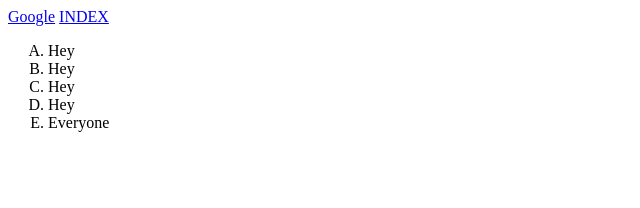
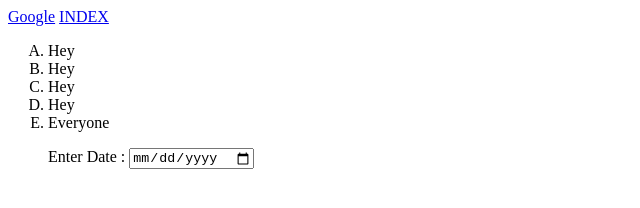
Before and after one commit to gurbaaz19/Practice, a plain HTML site: page hello.html in a window 1280 px wide. Shown: the whole page, without its empty margins (0-640 px from the left). Drawn offline with Linux system fonts and the light colour scheme.

Commit message:
commit 6

```diff
--- a/hello.html
+++ b/hello.html
@@ -15,6 +15,11 @@
       <li>Hey</li>
       <li>Hey</li>
       <li>Everyone</li>
+      <form action="">
+       <p>
+      Enter Date : <input type="date" name="date" id="date">
+       </p>
+      </form>
     </ol>
   </body>
 </html>
```
